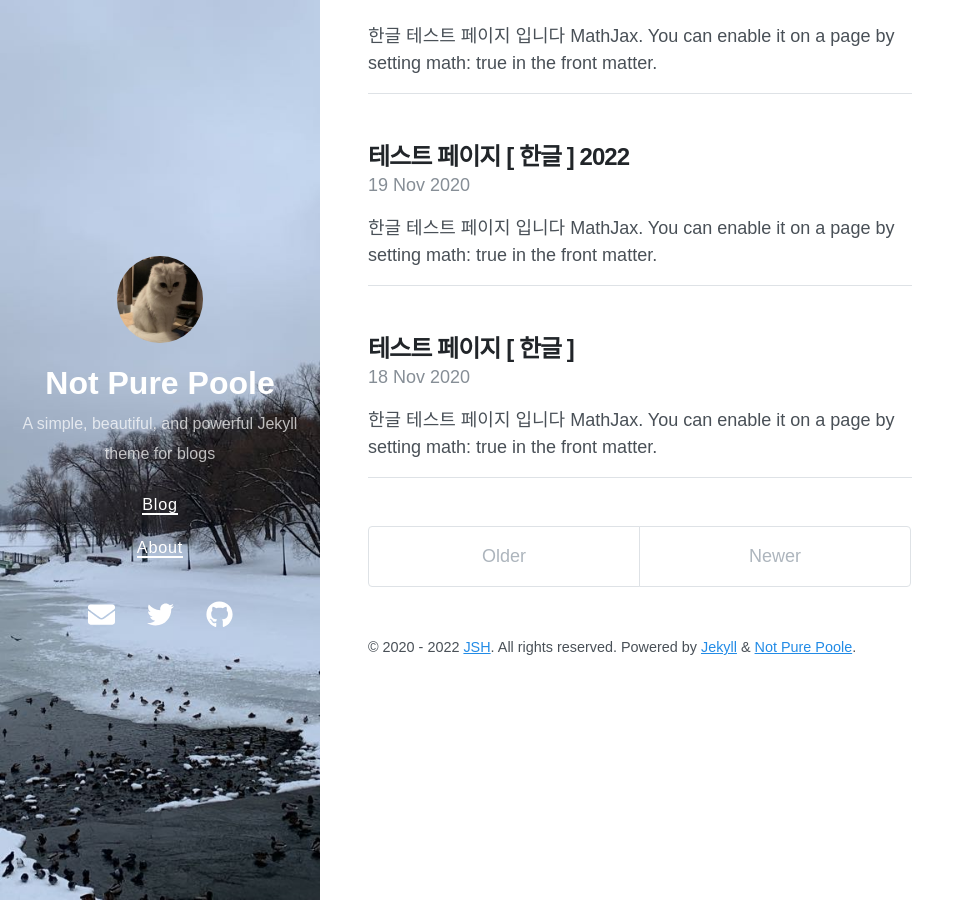
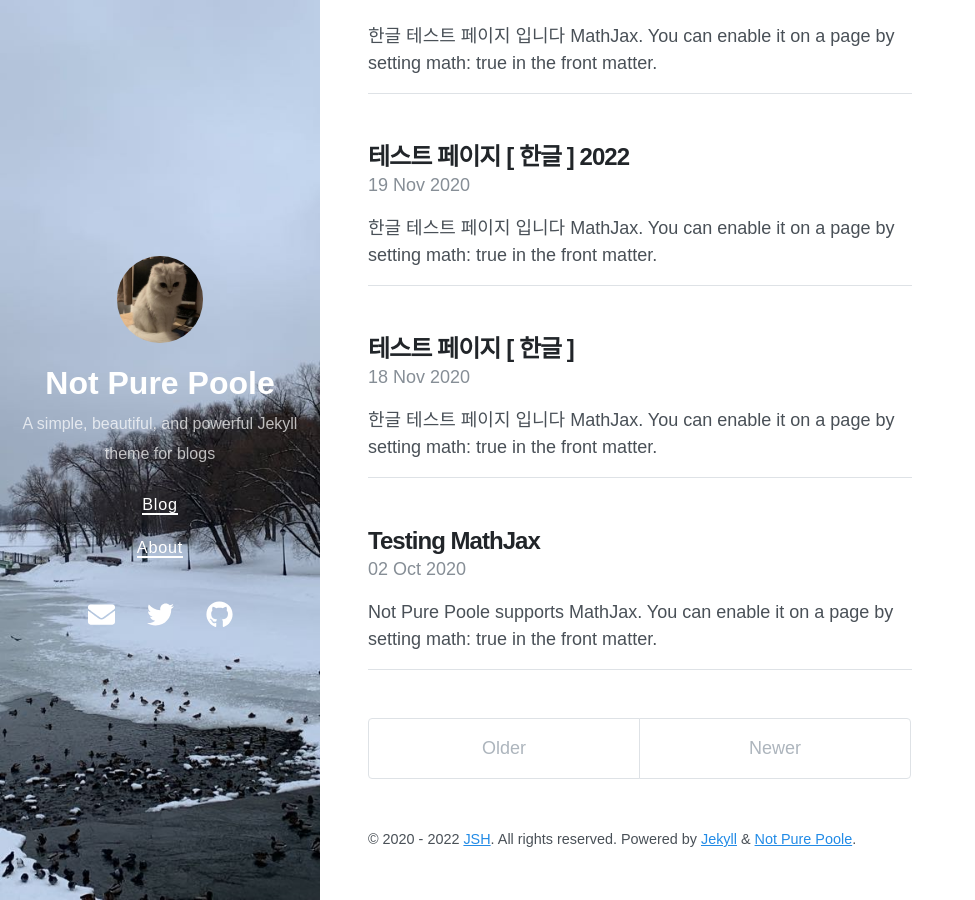
Before and after one commit to whtndgus/JSH, a Jekyll site: the page built from index.html, in a window 1280 px wide and 900 px high, scrolled down 540 px. Shown: the whole window, without its empty margins (0-975 px from the left). Built offline with Jekyll 4.4.1, drawn with Linux system fonts in a browser that asks for light colours; nearby versions of some CDN libraries; the list of posts is cut into pages by our own code; some of the changed text lies outside the part shown.

Commit message:
11-18 테스트

```diff
--- /dev/null
+++ b/_posts/2020-10-02-testing-mathjax copy.md
@@ -0,0 +1,17 @@
+---
+layout: post
+title: Testing MathJax
+tags: mathjax
+math: true
+date: 2020-10-02 15:32 +0800
+---
+Not Pure Poole supports [MathJax](https://www.mathjax.org/). You can enable it on a page by setting `math: true` in the front matter.
+
+An inline math: \\\(E=mc^2\\\).
+
+A display math:
+
+$$
+i\hbar \frac{\partial \Psi}{\partial t} = -\frac{\hbar^2}{2m}
+\frac{\partial^2 \Psi}{\partial x^2} + V \Psi
+$$
```
Also changed, not shown: _posts/2023-7-7-test2023-page.md (renamed from _posts/2023-11-11-test2023-page.md, +1 -1 lines).
